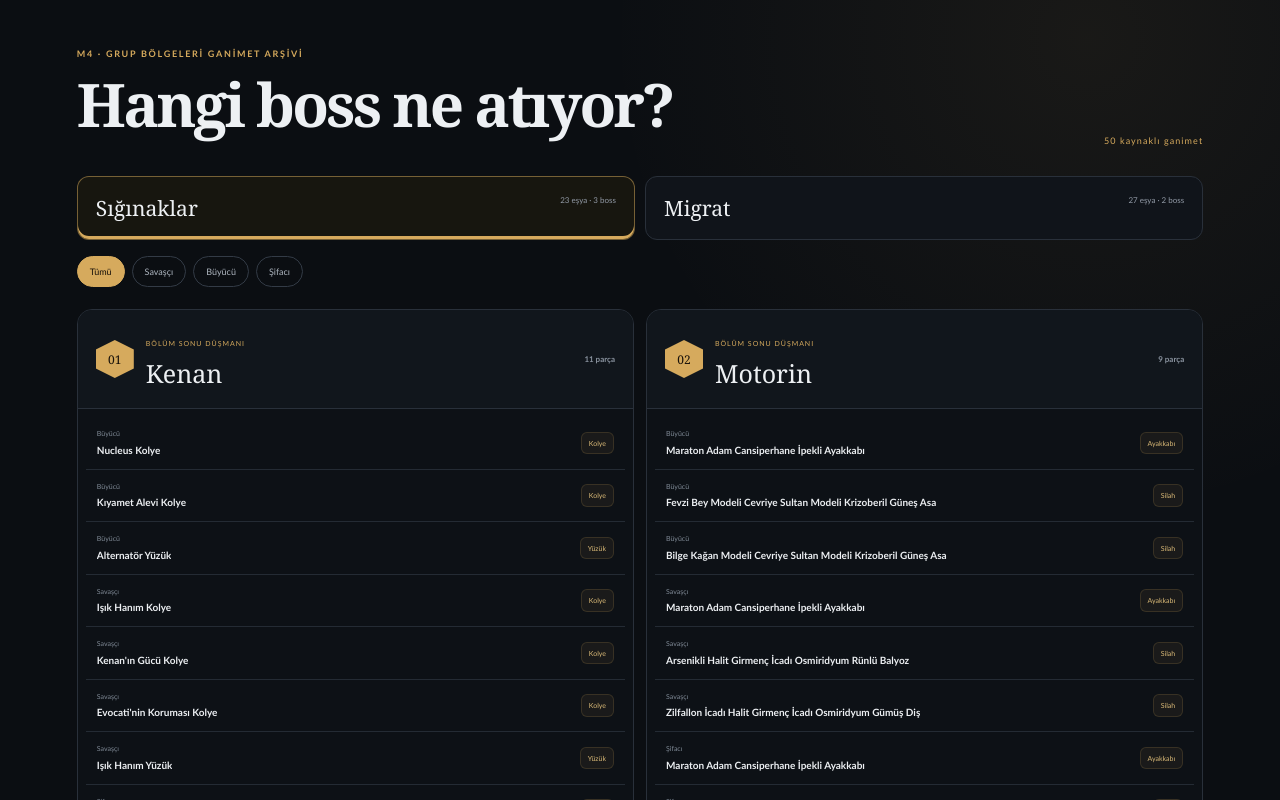
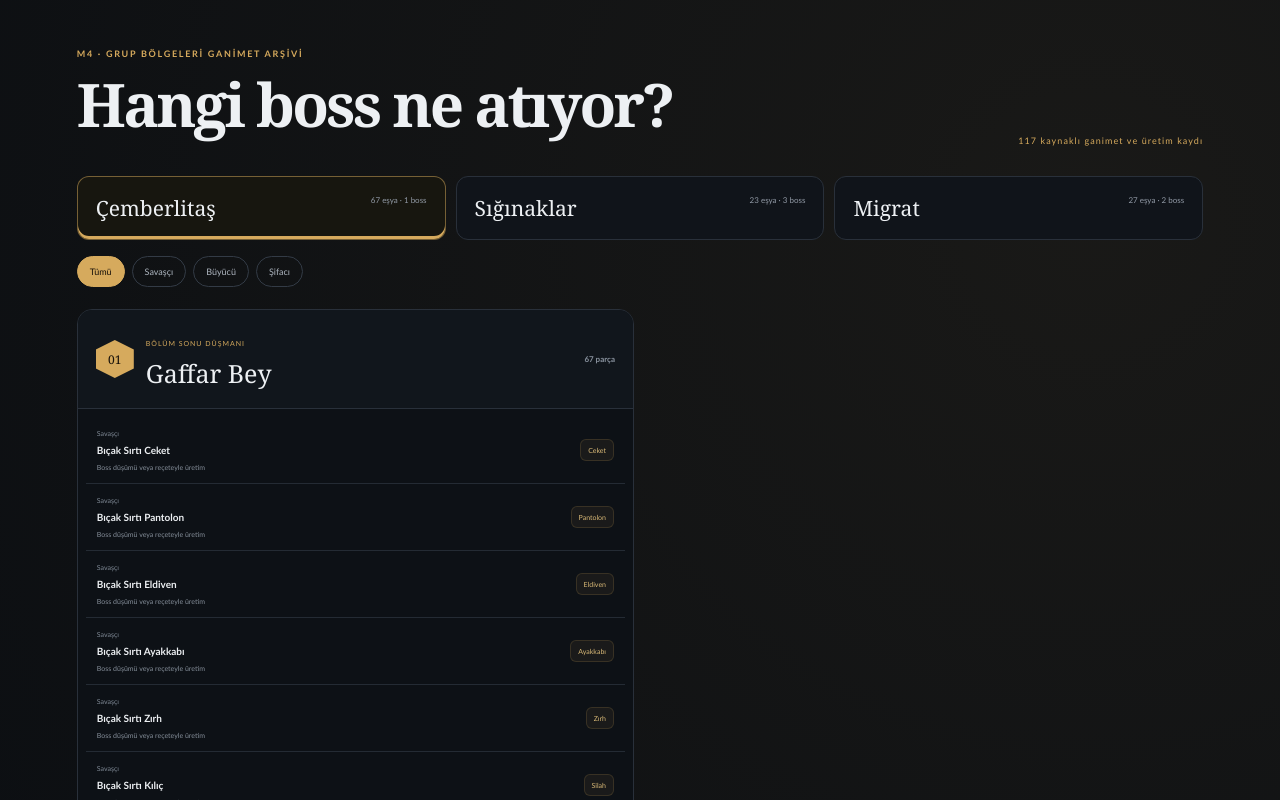
Before and after one commit to aximity/nefer-atlasi, a Next.js app: page / in a window 1280 px wide. Shown: the part 3140-3940 px from the top of the page. Built offline with nearby package versions, Linux system fonts and the light colour scheme.

Commit message:
Cemberlitas ganimetlerini grup bolgelerine ekle

```diff
--- a/app/page.tsx
+++ b/app/page.tsx
@@ -652,7 +652,21 @@ function TalismanResult({
   );
 }
 function GroupRegions({ onOpen }: { onOpen: (item: Item) => void }) {
-  const loot = publishableItems.filter((item) => item.region && item.boss),
+  const cemberlitasLoot = publishableItems
+      .filter(
+        (item) =>
+          itemRecipe(item.id)?.sourceId === "maxigame-cemberlitas-2015",
+      )
+      .map((item) => ({
+        ...item,
+        region: "Çemberlitaş",
+        boss: "Gaffar Bey",
+        acquisition: itemRecipe(item.id)?.method,
+      })),
+    loot = [
+      ...cemberlitasLoot,
+      ...publishableItems.filter((item) => item.region && item.boss),
+    ],
     regions = [...new Set(loot.map((item) => item.region as string))],
     [activeRegion, setActiveRegion] = useState(regions[0] ?? ""),
     [activeClass, setActiveClass] = useState("Tümü"),
@@ -669,7 +683,7 @@ function GroupRegions({ onOpen }: { onOpen: (item: Item) => void }) {
         eyebrow="M4 · GRUP BÖLGELERİ GANİMET ARŞİVİ"
         title="Hangi boss ne atıyor?"
       >
-        <span className="count">{loot.length} kaynaklı ganimet</span>
+        <span className="count">{loot.length} kaynaklı ganimet ve üretim kaydı</span>
       </Title>
       <div className="regionTabs" role="tablist" aria-label="Grup bölgesi seç">
         {regions.map((regionName) => (
@@ -718,6 +732,7 @@ function GroupRegions({ onOpen }: { onOpen: (item: Item) => void }) {
                     <span>
                       <small>{item.class}</small>
                       <strong>{item.name}</strong>
+                      {item.acquisition && <i>{item.acquisition}</i>}
                     </span>
                     <em>{item.slot}</em>
                   </button>
```
Also changed, not shown: app/globals.css, 1 other file (tests, documents, lock files or other folders).
